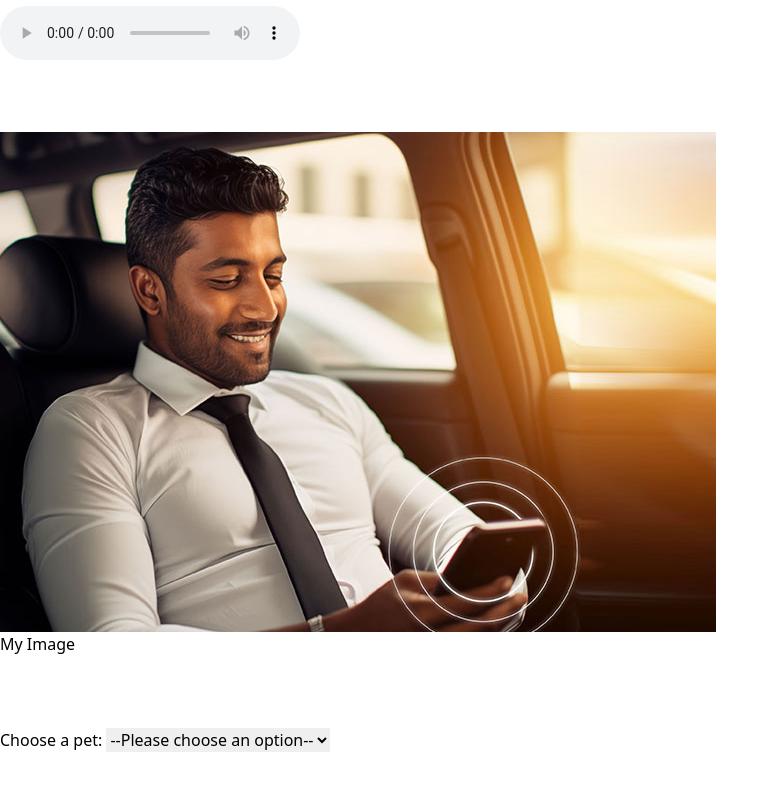
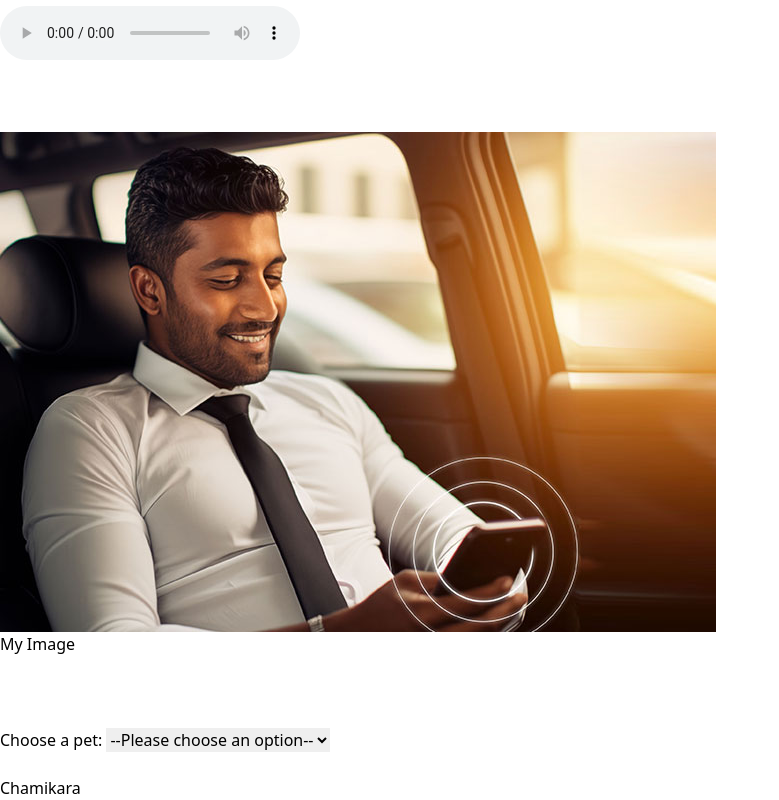
Before and after one commit to chamikararuchiranga1/AMWD-5-html, a plain HTML site: page index.html in a window 1280 px wide. Shown: the part 3893-4693 px from the top of the page, without its empty margins (0-779 px from the left). Before the commit the page ends 4645 px from the top, so only its background shows below. Drawn offline with nearby package versions, Linux system fonts and the light colour scheme; files whose address does not match are found by name.

Commit message:
add page my name

```diff
--- a/index.html
+++ b/index.html
@@ -181,6 +181,8 @@
         <option value="spider">Spider</option>
         <option value="goldfish">Goldfish</option>
     </select>
+    <br><br>
+    <h1>Chamikara</h1>
 </body>
 
 </html>
```
